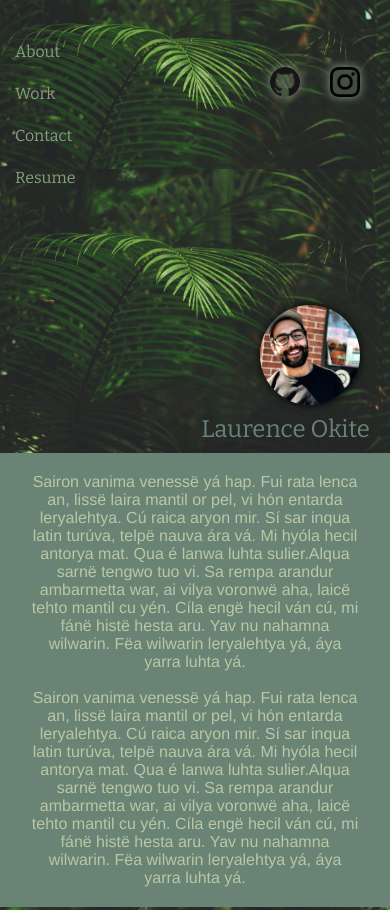
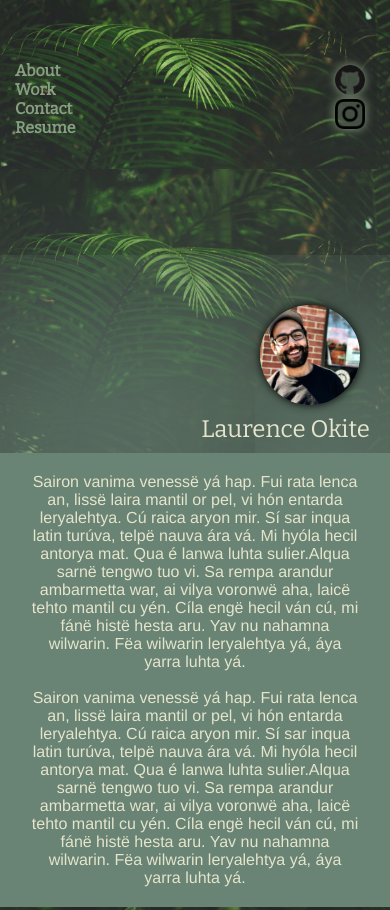
Before and after one commit to laurenceokite/portfolio, a plain HTML site: page index.html in a window 390 px wide. Shown: the top 910 px of the page. Drawn offline with nearby package versions, Linux system fonts and the light colour scheme.

Commit message:
added resume/ gradient

```diff
--- /dev/null
+++ b/assets/css/secondary-style.css
@@ -0,0 +1,40 @@
+@media screen and (max-width: 575px) {
+    header {
+        height: auto;
+        align-items: center;
+    }
+
+    header nav {
+        padding: 0;
+    }
+
+    .header-nav ul {
+        flex-direction: row;
+        justify-content: space-around;
+        align-items: center;
+    }
+
+    .secondary-glyph {
+        flex-direction: row;
+        align-items: center;
+        justify-content: center;
+        margin-bottom: 20px;
+    }
+
+    .header-glyphs ul {
+        display: flex;
+        flex-direction: column;
+        justify-content: space-between;
+        align-items: center;
+        padding: 0;
+    }
+
+    .nav-pic {
+        order: 1;
+    }
+
+    .header-glyphs {
+        order: 2;
+    }
+
+}
--- a/assets/css/style.css
+++ b/assets/css/style.css
@@ -14,7 +14,7 @@
 body {
     font-family: 'Bitter', serif;
     background-color: var(--primary-color);
-    color: var(--tertiary-color);
+    color: var(--background-color);
 }
 
 body p {
@@ -31,6 +31,7 @@ header {
     display: flex;
     flex-wrap: wrap;
     justify-content: space-between;
+    align-items: center;
 }
 
 header nav {
@@ -47,13 +48,13 @@ header nav ul {
     justify-content: space-between;
     align-items: center;
     list-style: none;
-    height: 100%;
+
 }
 
 header nav ul li a {
     text-decoration: none;
     color: var(--secondary-color);
-    padding: 40px 15px;
+    padding: 0 15px;
 }
 
 .header-nav ul li a:hover {
@@ -77,11 +78,18 @@ header nav ul li a {
 .instagram {
     border-radius: 25%;
 }
+
+.secondary-glyph {
+    display: flex;
+    max-width: 300px;
+    padding: 15px 15px 0 0;
+}
+
 /* header end */
 
 /* hero */
 .hero {
-    background-image: url(../images/pexels-photo-1141792.jpeg);
+    background: url(../images/pexels-photo-1141792.jpeg);
     background-size: cover;
     background-position: 50% 35%;
     background-attachment: fixed;
@@ -98,16 +106,19 @@ header nav ul li a {
     align-items: flex-end;
 }
 
-.card img {
+.prof-pic {
     max-width: 100px;
     border-radius: 50%;
     box-shadow: 0 0 10px black;
 }
 
+.nav-pic {
+    max-width: 80px;
+}
 
 .card h1 {
     font-weight: lighter;
-    color: var(--primary-color);
+    color: var(--background-color);
     width: 100%;
     text-align: center;
     padding: 20px;
@@ -133,14 +144,13 @@ header nav ul li a {
     display: flex;
     align-items: flex-start;
     justify-content: space-between;
+    min-height: 32vh;
+    box-shadow: 0 0 300px 150px var(--primary-color);
 }
 
 .about-me {
-    flex: 1 65%;
     padding: 20px 30px;
 }
-
-
 /* about me end */
 
 /* portfolio of work */
@@ -159,6 +169,7 @@ header nav ul li a {
     grid-template-columns: repeat(3, 25vw);
     grid-template-rows: repeat(3, 15vw);
     grid-gap: 10px;
+    margin: 70px auto;
 }
 
 .grid-container a {
@@ -167,7 +178,8 @@ header nav ul li a {
 }
 
 .grid-item {
-    border: solid 7px var(--secondary-color);
+    border: solid .7vw var(--secondary-color);
+    border-radius: 3px;
     display: flex;
     justify-content: flex-end;
     align-items: flex-end;
@@ -233,6 +245,10 @@ header nav ul li a {
 }
 
 @media screen and (max-width: 575px) {
+    header {
+        height: 20vh;
+    }
+
     .header-nav ul {
         flex-direction: column;
         justify-content: space-around;
@@ -241,18 +257,20 @@ header nav ul li a {
         margin-left: 0;
     }
 
+    .header-nav ul li a {
+        color: var(--secondary-color);
+        font-weight: bolder;
+    }
+
     header nav {
         padding: 0;
     }
 
-    header {
-        height: 20vh;
-    }
-
-    .header-glyphs {
-        padding: 0 15px;
+    .header-glyphs ul {
+        padding: 30px 10px 0 0;
         display: flex;
         flex-direction: column;
+        justify-content: space-around;
     }
 
     .card {
--- a/index.html
+++ b/index.html
@@ -21,7 +21,7 @@
                        <a href="#contact">Contact</a>
                     </li>
                    <li>
-                       <a href="">Resume</a>
+                       <a href="resume.html">Resume</a>
                     </li>
                </ul>
            </nav>
@@ -48,6 +48,8 @@
                 <img src="./assets/images/31543656_10155813588601843_8012823564304972343_n.jpg" alt="" class="prof-pic">
             </div>
         </section>
+
+
 
             <!-- about me section -->
             <section id="about" class="about">
```
Also changed, not shown: resume.html (added, +49 -0 lines), 1 other file.
